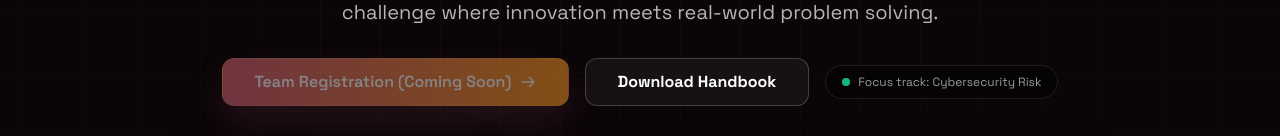
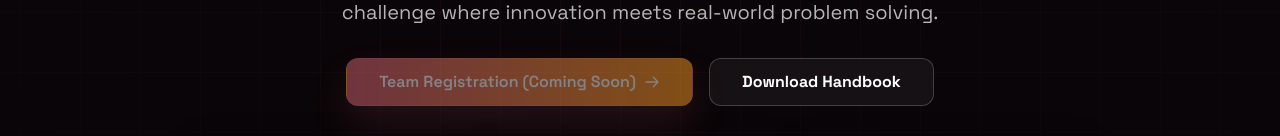
Before and after one commit to jwchow1412-netizen/R-Ignite, a Next.js app: page / in a window 1280 px wide. Shown: the part 565-701 px from the top of the page. Built offline with nearby package versions, Linux system fonts and the light colour scheme.

Commit message:
chore: hide sponsor, partner, and track focus info

```diff
--- a/components/LandingPage.tsx
+++ b/components/LandingPage.tsx
@@ -98,13 +98,13 @@ export default function LandingPage() {
                                 </Button>
                             </Link>
 
-                            <div className="mt-2 flex items-center justify-center gap-2 rounded-full border border-white/10 bg-black/40 px-4 py-2 text-xs text-white/60 backdrop-blur-sm sm:mt-0">
+                            {/* <div className="mt-2 flex items-center justify-center gap-2 rounded-full border border-white/10 bg-black/40 px-4 py-2 text-xs text-white/60 backdrop-blur-sm sm:mt-0">
                                 <span className="flex h-2 w-2">
                                     <span className="animate-ping absolute inline-flex h-2 w-2 rounded-full bg-emerald-400 opacity-75"></span>
                                     <span className="relative inline-flex rounded-full h-2 w-2 bg-emerald-500"></span>
                                 </span>
                                 Focus track: Cybersecurity Risk
-                            </div>
+                            </div> */}
                         </motion.div>
 
                         {/* Stats / Info Cards */}
@@ -216,9 +216,10 @@ export default function LandingPage() {
             <ToolsGrid />
 
             {/* Sponsor Infinite Scroll */}
-            <SponsorScroll />
+            {/* <SponsorScroll /> */}
 
             {/* Become a Sponsor Section */}
+            {false && (
                 <motion.section
                     className="mx-auto max-w-5xl px-4 pb-24 md:px-6"
                     initial="initial"
@@ -265,6 +266,7 @@ export default function LandingPage() {
                         </div>
                     </div>
                 </motion.section>
+            )}
 
             {/* Contact Section */}
             <motion.section
```
Lines whose indentation alone changed are shown as unchanged.
